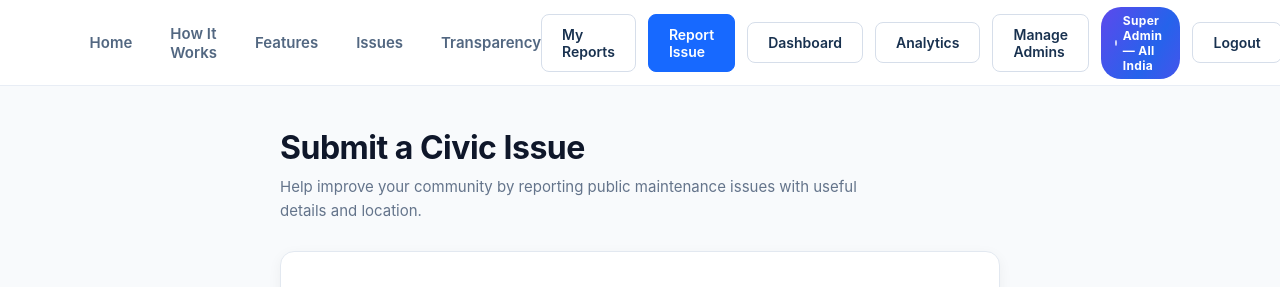
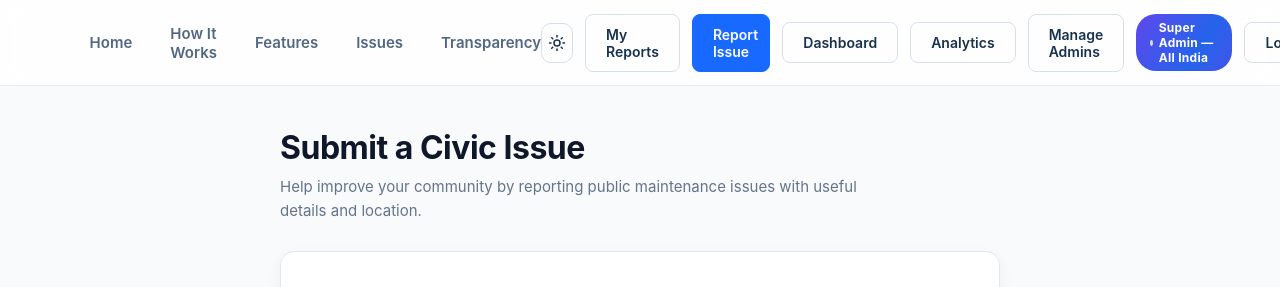
Before and after one commit to JANVI-CHATURVEDI/CivicConnect, a Django app: page /report/new/ in a window 1280 px wide. Shown: the top 287 px of the page. Run offline with Django 5.2, Linux system fonts and the light colour scheme; the visitor is signed in with stand-in values (Sample User, id 1); data comes from the database, SQL or seed files in the repository.

Commit message:
Add dark mode, refined UI components, and documentation for new features
- Dark mode toggle (nav + homepage), persisted in localStorage, applied
  consistently including login/signup pages
- Redesigned AI Suggestion panel with an animated gradient border
- Button hover sheen, card hover-lift on dashboard/analytics/admin
  cards, sticky blurred navbar, nicer empty states
- README updated: UI overhaul, edit/delete workflow, escalation
  command usage (with a cron example), and the new committed test suite

Verified: all 23 committed tests pass, every page (anon/citizen/state
admin/superadmin) still renders correctly across all templates touched.

```diff
--- a/static/style.css
+++ b/static/style.css
@@ -145,11 +145,14 @@ textarea:focus-visible {
     display: flex;
     align-items: center;
     justify-content: space-between;
-    background: #ffffff;
+    background: rgba(255, 255, 255, 0.85);
+    backdrop-filter: blur(10px);
+    -webkit-backdrop-filter: blur(10px);
     border-bottom: 1px solid #e8edf5;
     position: sticky;
     top: 0;
     z-index: 100;
+    transition: background 0.3s ease, border-color 0.3s ease;
 }
 
 .logo-container {
--- /dev/null
+++ b/static/theme.css
@@ -0,0 +1,206 @@
+:root {
+    --glass-bg: rgba(255, 255, 255, 0.72);
+    --glass-border: rgba(255, 255, 255, 0.5);
+}
+
+[data-theme="dark"] {
+    --navy: #e8edf5;
+    --navy-deep: #05060a;
+    --bg: #0b1120;
+    --bg-alt: #0f172a;
+    --text: #e2e8f0;
+    --text-muted: #94a3b8;
+    --text-soft: #a8b6c9;
+    --border: #1e293b;
+    --glass-bg: rgba(15, 23, 42, 0.72);
+    --glass-border: rgba(148, 163, 184, 0.15);
+}
+
+[data-theme="dark"] body {
+    background: var(--bg);
+    color: var(--text);
+}
+
+[data-theme="dark"] .navbar {
+    background: rgba(11, 17, 32, 0.85);
+    border-bottom-color: var(--border);
+}
+
+[data-theme="dark"] .navbar nav a {
+    color: var(--text-muted);
+}
+
+[data-theme="dark"] .login-btn {
+    border-color: var(--border);
+    color: var(--text);
+}
+
+[data-theme="dark"] .feature-card,
+[data-theme="dark"] .step-card,
+[data-theme="dark"] .issue-item,
+[data-theme="dark"] .ai-status-card,
+[data-theme="dark"] .report-card,
+[data-theme="dark"] .report-detail-card,
+[data-theme="dark"] .dashboard-stat-card,
+[data-theme="dark"] .dashboard-table-wrap,
+[data-theme="dark"] .my-reports-list .report-row,
+[data-theme="dark"] .success-card,
+[data-theme="dark"] .login-form-container,
+[data-theme="dark"] .analytics-card,
+[data-theme="dark"] .admin-create-card,
+[data-theme="dark"] .info-box,
+[data-theme="dark"] .comment,
+[data-theme="dark"] .form-control,
+[data-theme="dark"] .input-wrapper input {
+    background: var(--bg-alt);
+    border-color: var(--border);
+    color: var(--text);
+}
+
+[data-theme="dark"] .dashboard-table th {
+    background: #111c33;
+    color: var(--text-muted);
+}
+
+[data-theme="dark"] .dashboard-table td {
+    color: var(--text-soft);
+    border-color: var(--border);
+}
+
+[data-theme="dark"] .how-it-works,
+[data-theme="dark"] .civic-issues,
+[data-theme="dark"] .ai-features,
+[data-theme="dark"] .final-cta,
+[data-theme="dark"] .success-page,
+[data-theme="dark"] .no-reports,
+[data-theme="dark"] .filters select,
+[data-theme="dark"] .dashboard-search-input {
+    background: var(--bg-alt);
+    color: var(--text);
+    border-color: var(--border);
+}
+
+[data-theme="dark"] .section-heading h2,
+[data-theme="dark"] .hero h1,
+[data-theme="dark"] .feature-content h3,
+[data-theme="dark"] .step-card h3,
+[data-theme="dark"] .issue-item h3,
+[data-theme="dark"] .dashboard-header h1,
+[data-theme="dark"] .report-header h1,
+[data-theme="dark"] .detail-header h1,
+[data-theme="dark"] .my-reports-header h1 {
+    color: var(--text);
+}
+
+/* Theme toggle button */
+.theme-toggle {
+    display: inline-flex;
+    align-items: center;
+    justify-content: center;
+    width: 40px;
+    height: 40px;
+    border-radius: 10px;
+    border: 1px solid #d6deea;
+    background: transparent;
+    cursor: pointer;
+    color: #18314f;
+    transition: transform 0.2s ease, border-color 0.2s ease;
+}
+
+.theme-toggle:hover {
+    transform: rotate(15deg);
+    border-color: #2563eb;
+}
+
+[data-theme="dark"] .theme-toggle {
+    border-color: var(--border);
+    color: var(--text);
+}
+
+.theme-toggle svg { width: 18px; height: 18px; }
+.theme-toggle .icon-moon { display: none; }
+[data-theme="dark"] .theme-toggle .icon-sun { display: none; }
+[data-theme="dark"] .theme-toggle .icon-moon { display: block; }
+
+[data-theme="dark"] .login-page { background: var(--bg); }
+[data-theme="dark"] .login-right { background: var(--bg-alt); }
+[data-theme="dark"] .login-form-container h2 { color: var(--text); }
+[data-theme="dark"] .login-subtitle { color: var(--text-muted); }
+[data-theme="dark"] .form-group label { color: var(--text-soft); }
+[data-theme="dark"] .input-wrapper input {
+    background: #16223d;
+    border-color: var(--border);
+    color: var(--text);
+}
+[data-theme="dark"] .google-button {
+    background: #16223d;
+    border-color: var(--border);
+    color: var(--text);
+}
+[data-theme="dark"] .register-text,
+[data-theme="dark"] .copyright { color: var(--text-muted); }
+
+/* Refined button sheen */
+.primary-btn, .report-btn, .btn-submit, .login-button, .success-primary-btn, .my-reports-new-btn {
+    position: relative;
+    overflow: hidden;
+}
+
+.primary-btn::after, .report-btn::after, .btn-submit::after,
+.login-button::after, .success-primary-btn::after, .my-reports-new-btn::after {
+    content: "";
+    position: absolute;
+    top: 0;
+    left: -60%;
+    width: 40%;
+    height: 100%;
+    background: linear-gradient(120deg, transparent, rgba(255,255,255,0.35), transparent);
+    transform: skewX(-20deg);
+    transition: left 0.5s ease;
+}
+
+.primary-btn:hover::after, .report-btn:hover::after, .btn-submit:hover::after,
+.login-button:hover::after, .success-primary-btn:hover::after, .my-reports-new-btn:hover::after {
+    left: 130%;
+}
+
+/* Card hover-lift, applied to key content cards */
+.card-hover {
+    transition: transform 0.25s cubic-bezier(0.16, 1, 0.3, 1), box-shadow 0.25s ease, border-color 0.25s ease;
+}
+
+.card-hover:hover {
+    transform: translateY(-4px);
+    box-shadow: 0 18px 40px rgba(20, 50, 90, 0.12);
+    border-color: #bcd2f5;
+}
+
+[data-theme="dark"] .card-hover:hover {
+    box-shadow: 0 18px 40px rgba(0, 0, 0, 0.4);
+    border-color: #2563eb;
+}
+
+/* Nicer empty state */
+.no-results-content, .no-reports, .no-comments {
+    position: relative;
+}
+
+.no-results-content .icon-svg {
+    width: 44px;
+    height: 44px;
+    padding: 10px;
+    border-radius: 50%;
+    background: #eef4ff;
+    color: #93a9cc;
+    box-sizing: content-box;
+}
+
+[data-theme="dark"] .no-results-content .icon-svg {
+    background: #16223d;
+}
+
+@media (prefers-reduced-motion: reduce) {
+    .primary-btn::after, .report-btn::after, .btn-submit::after,
+    .login-button::after, .success-primary-btn::after, .my-reports-new-btn::after,
+    .card-hover { transition: none !important; }
+}
--- a/templates/base.html
+++ b/templates/base.html
@@ -20,6 +20,13 @@
     href="{% static 'style.css' %}"
 >
 <link rel="stylesheet" href="{% static 'animations.css' %}">
+<link rel="stylesheet" href="{% static 'theme.css' %}">
+<script>
+    (function () {
+        var saved = localStorage.getItem("cc-theme");
+        if (saved === "dark") document.documentElement.setAttribute("data-theme", "dark");
+    })();
+</script>
 {% block extra_css %}{% endblock %}
 </head>
 
@@ -69,6 +76,11 @@
 
 
     <div class="nav-buttons">
+
+        <button type="button" class="theme-toggle" id="themeToggle" aria-label="Toggle dark mode">
+            <svg class="icon-svg icon-sun" viewBox="0 0 24 24"><circle cx="12" cy="12" r="4"/><path d="M12 2v2M12 20v2M4.93 4.93l1.41 1.41M17.66 17.66l1.41 1.41M2 12h2M20 12h2M6.34 17.66l-1.41 1.41M19.07 4.93l-1.41 1.41"/></svg>
+            <svg class="icon-svg icon-moon" viewBox="0 0 24 24"><path d="M21 12.79A9 9 0 1111.21 3 7 7 0 0021 12.79z"/></svg>
+        </button>
 
         {% if user.is_authenticated %}
 
@@ -298,6 +310,22 @@
 
 
 <script src="{% static 'login.js' %}"></script>
+<script>
+    (function () {
+        var toggle = document.getElementById("themeToggle");
+        if (!toggle) return;
+        toggle.addEventListener("click", function () {
+            var isDark = document.documentElement.getAttribute("data-theme") === "dark";
+            if (isDark) {
+                document.documentElement.removeAttribute("data-theme");
+                localStorage.setItem("cc-theme", "light");
+            } else {
+                document.documentElement.setAttribute("data-theme", "dark");
+                localStorage.setItem("cc-theme", "dark");
+            }
+        });
+    })();
+</script>
 
 </body>
 
--- a/templates/form.html
+++ b/templates/form.html
@@ -65,13 +65,19 @@
     /* ---- AI PANEL ---- */
     .ai-panel {
         display: none;
+        position: relative;
         margin-bottom: 26px;
-        padding: 18px 20px;
-        border-radius: 12px;
-        border: 1px solid #c7d9ff;
-        background: linear-gradient(135deg, #eef4ff, #f5f0ff);
+        padding: 20px 22px;
+        border-radius: 14px;
+        border: 1px solid transparent;
+        background:
+            linear-gradient(#fdfeff, #fdfeff) padding-box,
+            linear-gradient(120deg, #2563eb, #7c3aed, #16c7b7, #2563eb) border-box;
+        background-size: 100% 100%, 300% 300%;
+        box-shadow: 0 10px 30px rgba(37, 99, 235, 0.08);
+        animation: gradientShift 8s ease infinite;
     }
-    .ai-panel.show { display: block; animation: scaleIn 0.3s cubic-bezier(0.16, 1, 0.3, 1) both; }
+    .ai-panel.show { display: block; animation: scaleIn 0.3s cubic-bezier(0.16, 1, 0.3, 1) both, gradientShift 8s ease infinite; }
     .ai-panel-title {
         display: flex;
         align-items: center;
--- a/templates/manage_admins.html
+++ b/templates/manage_admins.html
@@ -14,7 +14,7 @@
         <p class="dashboard-scope">Create State Admins or Super Admins, and see who currently has access.</p>
     </div>
 
-    <div class="admin-create-card anim-fade-up anim-delay-1">
+    <div class="admin-create-card card-hover anim-fade-up anim-delay-1">
 
         <h3>Add a new admin</h3>
 
```
Also changed, not shown: templates/analytics.html (+4 -4 lines), templates/dashboard.html (+4 -4 lines), templates/home.html (+27 -0 lines), templates/login.html (+7 -0 lines), templates/signup.html (+7 -0 lines), README.md.
